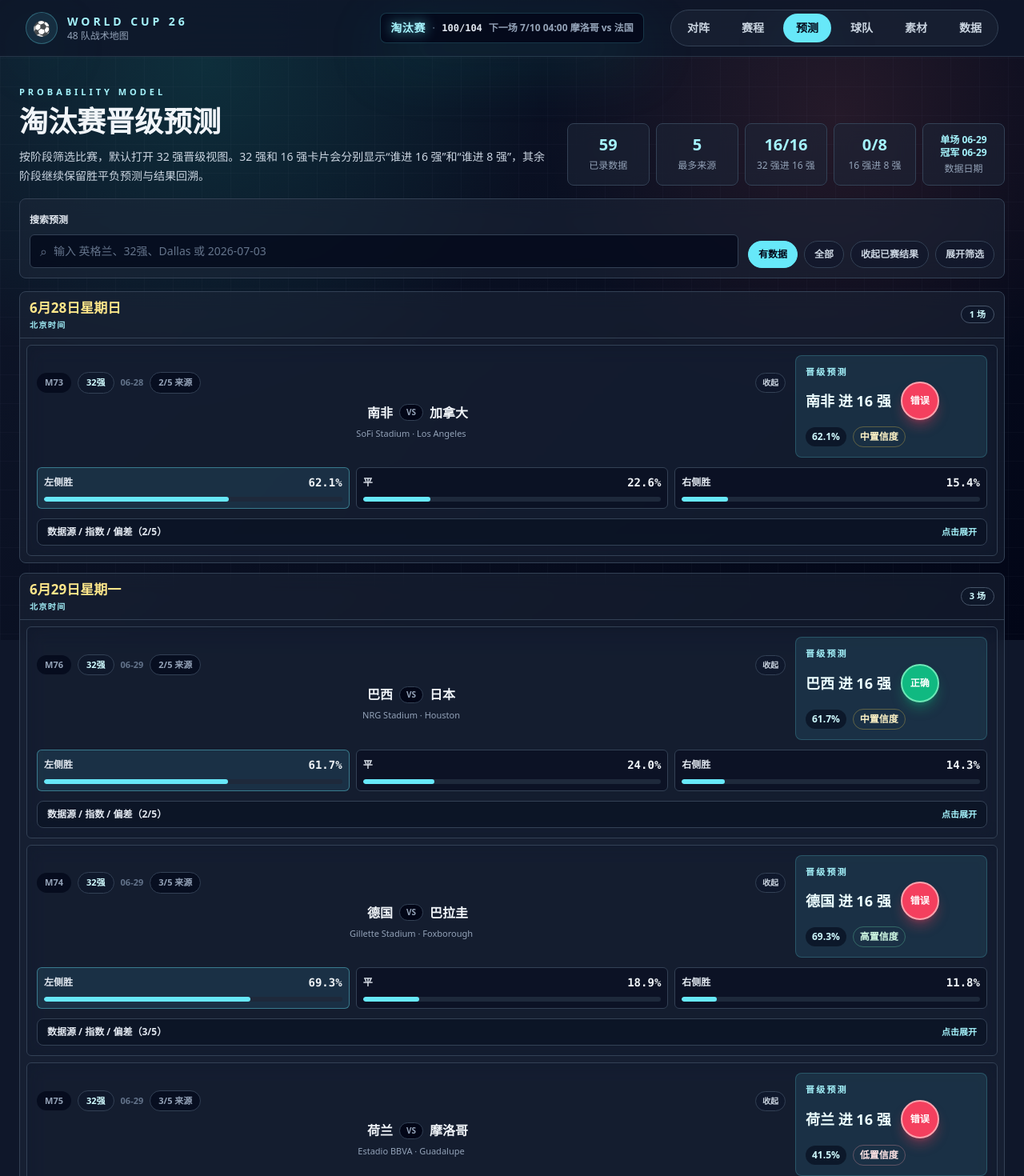
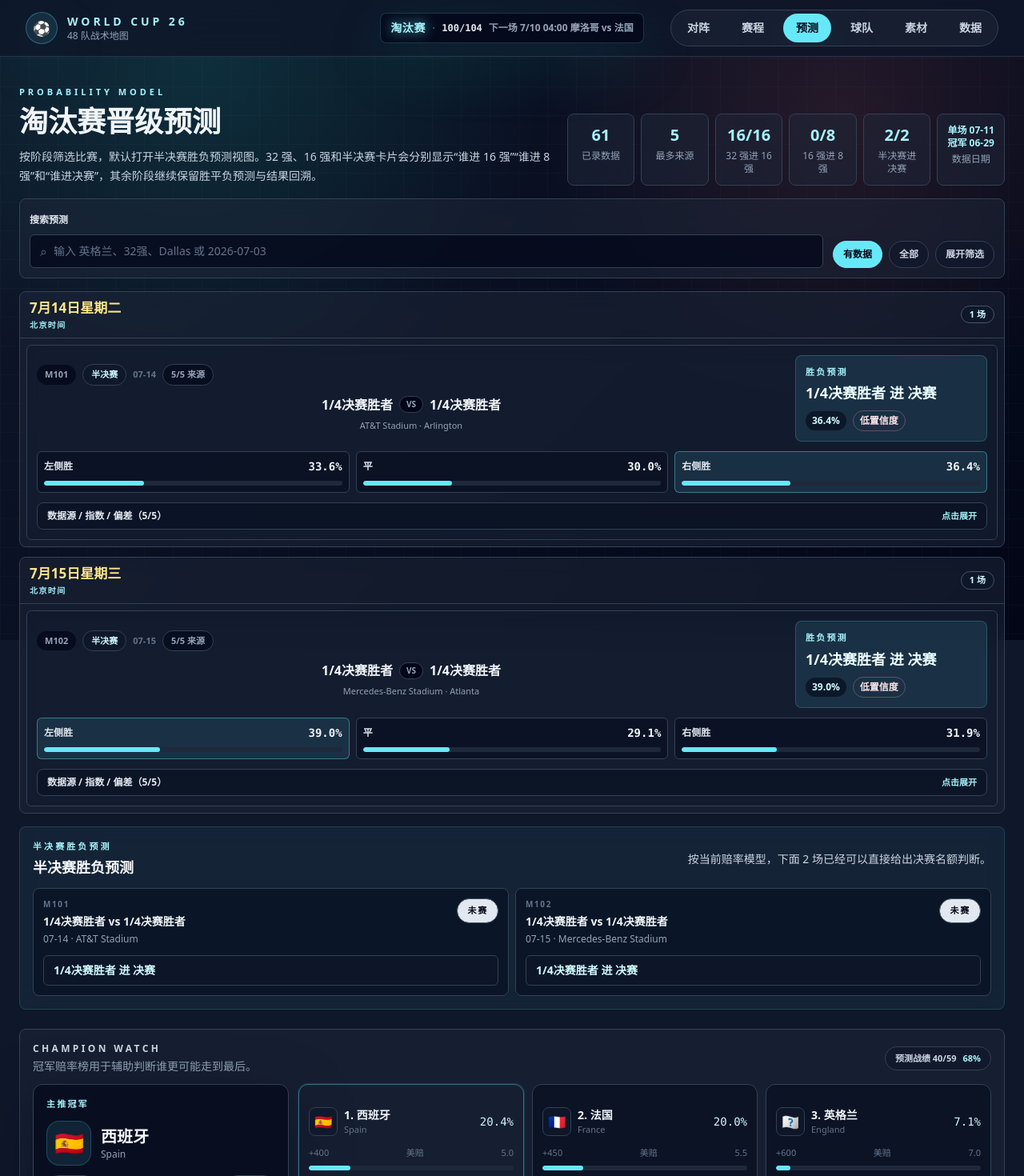
Before and after one commit to huayu2025ai-sketch/world-cup-26, a Next.js app: page /predictions in a window 1280 px wide. Shown: the top 1470 px of the page at 80% size. Built offline with nearby package versions, Linux system fonts and the light colour scheme.

Commit message:
Update predictions to default semi-finals

```diff
--- a/app/predictions/page.tsx
+++ b/app/predictions/page.tsx
@@ -47,7 +47,8 @@ const outcomeShortLabel: Record<OutcomeKey, string> = {
 
 const knockoutAdvanceTargetByStage: Partial<Record<ScheduleMatch["stage"], string>> = {
   "32强": "16 强",
-  "16强": "8 强"
+  "16强": "8 强",
+  "半决赛": "决赛"
 };
 
 const getActualOutcome = (match: ScheduleMatch): OutcomeKey | null => {
@@ -140,7 +141,7 @@ const getPredictionJudgement = (match: ScheduleMatch, prediction: MatchPredictio
 
 export default function PredictionsPage() {
   const [query, setQuery] = useState("");
-  const [stage, setStage] = useState<(typeof scheduleStages)[number]>("32强");
+  const [stage, setStage] = useState<(typeof scheduleStages)[number]>("半决赛");
   const [coverage, setCoverage] = useState<"有数据" | "全部">("有数据");
   const [isFilterOpen, setIsFilterOpen] = useState(false);
   const [championIndex, setChampionIndex] = useState(0);
@@ -200,6 +201,17 @@ export default function PredictionsPage() {
   ).length;
   const knockout16PredictedAdvancers = scheduleMatches.filter((match) => {
     if (match.stage !== "16强") {
+      return false;
+    }
+
+    const prediction = getMatchPrediction(matchOddsById[match.id] ?? []);
+    return Boolean(prediction && getPredictedAdvancer(match, prediction));
+  }).length;
+  const knockoutSemiPredictionCount = scheduleMatches.filter(
+    (match) => match.stage === "半决赛" && Boolean(matchOddsById[match.id]?.length)
+  ).length;
+  const knockoutSemiPredictedAdvancers = scheduleMatches.filter((match) => {
+    if (match.stage !== "半决赛") {
       return false;
     }
 
@@ -285,11 +297,11 @@ export default function PredictionsPage() {
             淘汰赛晋级预测
           </h1>
           <p className="mt-3 max-w-3xl text-sm leading-6 text-slate-300">
-            按阶段筛选比赛，默认打开 32 强晋级视图。32 强和 16 强卡片会分别显示“谁进 16 强”和“谁进 8 强”，其余阶段继续保留胜平负预测与结果回溯。
+            按阶段筛选比赛，默认打开半决赛胜负预测视图。32 强、16 强和半决赛卡片会分别显示“谁进 16 强”“谁进 8 强”和“谁进决赛”，其余阶段继续保留胜平负预测与结果回溯。
           </p>
         </div>
 
-        <div className="grid grid-cols-2 gap-2 sm:grid-cols-3 xl:grid-cols-5">
+        <div className="grid grid-cols-2 gap-2 sm:grid-cols-3 xl:grid-cols-6">
           <div className="rounded-lg border border-slate-700 bg-slate-800/50 p-3 text-center backdrop-blur-md">
             <p className="text-xl font-black text-cyan-200">{predictionCount}</p>
             <p className="mt-1 text-xs text-slate-400">已录数据</p>
@@ -305,6 +317,10 @@ export default function PredictionsPage() {
           <div className="rounded-lg border border-slate-700 bg-slate-800/50 p-3 text-center backdrop-blur-md">
             <p className="text-xl font-black text-cyan-200">{knockout16PredictedAdvancers}/8</p>
             <p className="mt-1 text-xs text-slate-400">16 强进 8 强</p>
+          </div>
+          <div className="rounded-lg border border-slate-700 bg-slate-800/50 p-3 text-center backdrop-blur-md">
+            <p className="text-xl font-black text-cyan-200">{knockoutSemiPredictedAdvancers}/2</p>
+            <p className="mt-1 text-xs text-slate-400">半决赛进决赛</p>
           </div>
           <div className="rounded-lg border border-slate-700 bg-slate-800/50 p-3 text-center backdrop-blur-md">
             <p className="text-xs font-black text-cyan-200">
@@ -399,6 +415,8 @@ export default function PredictionsPage() {
                 ? ` · 赔率 ${knockout32PredictionCount}/16 · 已补全 ${knockout32PredictedAdvancers}/16 场晋级预测`
                 : stage === "16强"
                   ? ` · 赔率 ${knockout16PredictionCount}/8 · 已补全 ${knockout16PredictedAdvancers}/8 场晋级预测`
+                  : stage === "半决赛"
+                    ? ` · 赔率 ${knockoutSemiPredictionCount}/2 · 已补全 ${knockoutSemiPredictedAdvancers}/2 场胜负预测`
                 : ""}
               {query ? ` · ${query}` : ""}
             </p>
@@ -529,19 +547,23 @@ export default function PredictionsPage() {
                           {prediction ? (
                             <div
                               className={`rounded-lg border p-3 ${
-                                match.stage === "32强"
+                                match.stage === "32强" || match.stage === "16强" || match.stage === "半决赛"
                                   ? "border-cyan-300/20 bg-cyan-300/10"
                                   : "border-cyan-300/20 bg-cyan-300/10"
                               }`}
                             >
                               <p className="text-[11px] font-black uppercase tracking-[0.2em] text-cyan-200">
-                                {match.stage === "32强" ? "晋级预测" : "Prediction"}
+                                {match.stage === "32强" || match.stage === "16强"
+                                  ? "晋级预测"
+                                  : match.stage === "半决赛"
+                                    ? "胜负预测"
+                                    : "Prediction"}
                               </p>
                               <div className="mt-1 flex flex-wrap items-center gap-3">
                                 <p className="text-lg font-black text-cyan-50">
-                                  {match.stage === "32强"
+                                  {match.stage === "32强" || match.stage === "16强" || match.stage === "半决赛"
                                     ? predictedAdvancer
-                                      ? `${predictedAdvancer} 进 16 强`
+                                      ? `${predictedAdvancer} 进 ${knockoutAdvanceTargetByStage[match.stage] ?? "下一轮"}`
                                       : "加时/点球待定"
                                     : outcomeLabel(prediction.predictedOutcome, match)}
                                 </p>
@@ -688,21 +710,33 @@ export default function PredictionsPage() {
         ))}
       </section>
 
-      {["32强", "16强"].includes(stage) && (
+      {["32强", "16强", "半决赛"].includes(stage) && (
         <section className="mt-4 space-y-4">
-          {(["32强", "16强"] as const).map((summaryStage) => {
+          {(["32强", "16强", "半决赛"] as const).map((summaryStage) => {
             if (stage !== summaryStage) return null;
 
             const summaryMatches = scheduleMatches.filter((match) => match.stage === summaryStage);
             const nextRoundLabel = knockoutAdvanceTargetByStage[summaryStage] ?? "下一轮";
-            const summaryTitle = summaryStage === "32强" ? "32 强晋级摘要" : "16 强晋级摘要";
+            const summaryTitle =
+              summaryStage === "32强"
+                ? "32 强晋级摘要"
+                : summaryStage === "16强"
+                  ? "16 强晋级摘要"
+                  : "半决赛胜负预测";
             const summaryLead =
               summaryStage === "32强"
                 ? "按当前赔率模型，下面 16 场已经可以直接给出晋级方向。"
-                : "按当前赔率模型，下面 8 场已经可以直接给出晋级方向。";
+                : summaryStage === "16强"
+                  ? "按当前赔率模型，下面 8 场已经可以直接给出晋级方向。"
+                  : "按当前赔率模型，下面 2 场已经可以直接给出决赛名额判断。";
             const summaryKicker =
-              summaryStage === "32强" ? "32 强晋级 16 强" : "16 强晋级 8 强";
-            const summaryGridClass = summaryStage === "32强" ? "sm:grid-cols-2 xl:grid-cols-4" : "sm:grid-cols-2 xl:grid-cols-4";
+              summaryStage === "32强"
+                ? "32 强晋级 16 强"
+                : summaryStage === "16强"
+                  ? "16 强晋级 8 强"
+                  : "半决赛胜负预测";
+            const summaryGridClass =
+              summaryStage === "半决赛" ? "sm:grid-cols-2" : "sm:grid-cols-2 xl:grid-cols-4";
 
             return (
               <section
--- a/constants/oddsData.ts
+++ b/constants/oddsData.ts
@@ -39,7 +39,7 @@ export const recommendedBookmakers: Bookmaker[] = [
   { key: "draftkings", name: "数据源 E", marketRole: "北美市场样本" }
 ];
 
-export const oddsDataUpdatedAt = "2026-06-29";
+export const oddsDataUpdatedAt = "2026-07-11";
 
 export const championFavoritesUpdatedAt = "2026-06-29";
 
@@ -406,5 +406,19 @@ export const matchOddsById: Record<number, MatchBookmakerOdds[]> = {
   88: [
     { bookmaker: "pinnacle", odds: { home: 3.2, draw: 3.05, away: 2.25 }, capturedAt: "2026-06-28" },
     { bookmaker: "betfair", odds: { home: 3.1, draw: 3, away: 2.2 }, capturedAt: "2026-06-28" }
+  ],
+  101: [
+    { bookmaker: "pinnacle", odds: { home: 2.7, draw: 3.1, away: 2.55 }, capturedAt: "2026-07-11" },
+    { bookmaker: "betfair", odds: { home: 2.75, draw: 3.05, away: 2.5 }, capturedAt: "2026-07-11" },
+    { bookmaker: "bet365", odds: { home: 2.7, draw: 3.1, away: 2.45 }, capturedAt: "2026-07-11" },
+    { bookmaker: "sbobet", odds: { home: 2.65, draw: 3, away: 2.55 }, capturedAt: "2026-07-11" },
+    { bookmaker: "draftkings", odds: { home: 2.8, draw: 3, away: 2.5 }, capturedAt: "2026-07-11" }
+  ],
+  102: [
+    { bookmaker: "pinnacle", odds: { home: 2.35, draw: 3.2, away: 2.85 }, capturedAt: "2026-07-11" },
+    { bookmaker: "betfair", odds: { home: 2.3, draw: 3.15, away: 2.9 }, capturedAt: "2026-07-11" },
+    { bookmaker: "bet365", odds: { home: 2.4, draw: 3.2, away: 2.8 }, capturedAt: "2026-07-11" },
+    { bookmaker: "sbobet", odds: { home: 2.38, draw: 3.1, away: 2.88 }, capturedAt: "2026-07-11" },
+    { bookmaker: "draftkings", odds: { home: 2.3, draw: 3.05, away: 2.9 }, capturedAt: "2026-07-11" }
   ]
 };
```
